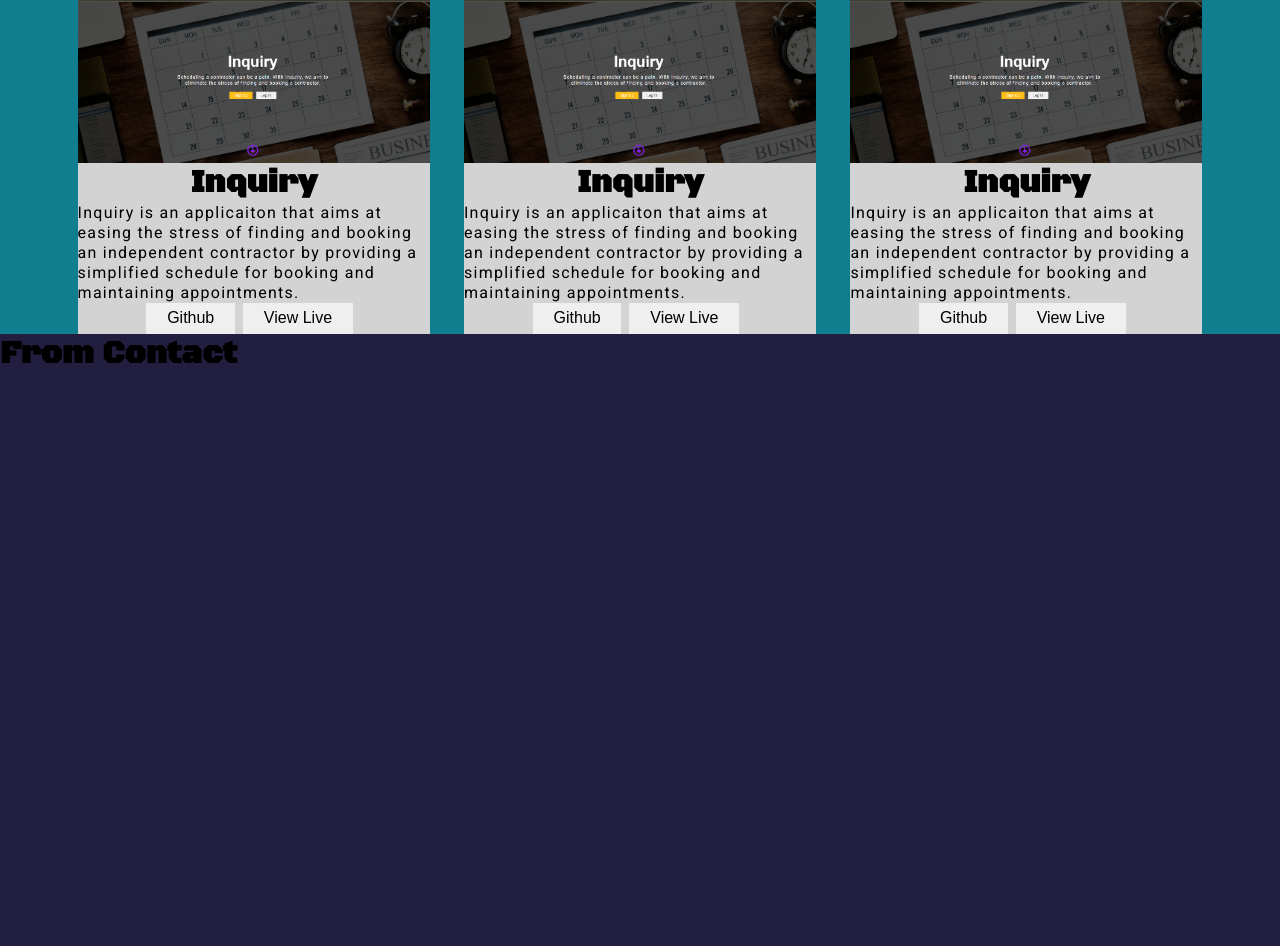
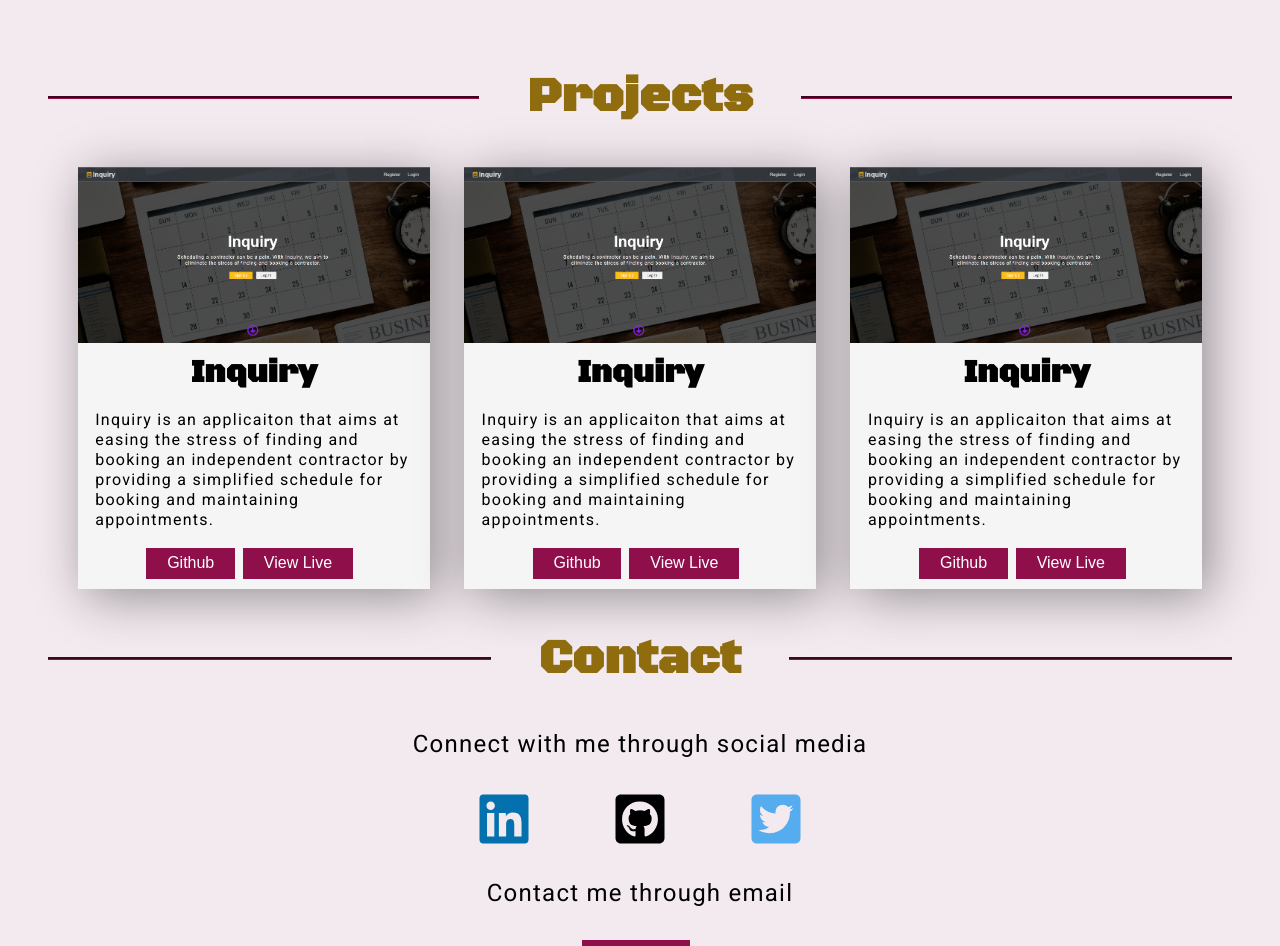
Before and after one commit to LeeTann/leetann-portfolio, a React (Create React App) app: page / in a window 1280 px wide. Shown: the part 1613-2559 px from the top of the page. Built offline with nearby package versions, Linux system fonts and the light colour scheme; the HTML template or start-up script is replaced by a standard one.

Commit message:
Updated on contact and project section

```diff
--- a/package.json
+++ b/package.json
@@ -8,6 +8,7 @@
     "@testing-library/user-event": "^7.2.1",
     "react": "^16.12.0",
     "react-dom": "^16.12.0",
+    "react-icons": "^3.8.0",
     "react-router-dom": "^5.1.2",
     "react-scripts": "3.3.0",
     "react-scroll": "^1.7.15"
--- a/src/App.css
+++ b/src/App.css
@@ -9,11 +9,14 @@ html {
 
 body {
   font-size: 1rem;
+  background-color: rgba(243, 234, 240, 0.952)
 }
 
 p {
+  font-family: 'Roboto', sans-serif;
   line-height: 1.25;
   letter-spacing: 1.25px;
+
 }
 
 a {
@@ -21,7 +24,7 @@ a {
 }
 
 a:hover {
-  color: black;
+  transition: ease-in-out .25s;
 }
 
 .navbar a {
@@ -48,10 +51,26 @@ img {
   font-size: 1rem;
   margin-right: 0.5rem;
   outline: none;
+  background-color: var(--primary-color);
 }
 
 .btn:hover {
-  opacity: 0.8;
+  opacity: 0.9;
+  background-color: var(--secondary-color);
+}
+
+h3 {
+  margin: 40px 0;
+  display: flex;
+  font-size: 3rem;
+  color: var(--secondary-color)
+}
+
+h3:before, h3:after {
+  content: '';
+  flex: 1;
+  border-bottom: groove 3px var(--primary-color);
+  margin: auto 1em;
 }
 
 @media (max-width: 800px) {
--- a/src/components/about/About.js
+++ b/src/components/about/About.js
@@ -4,8 +4,10 @@ import './about.css'
 export default function About() {
     return (
         <div className="about">
-            <h1>From About</h1>
-            <p>Hi. My Name is Lee. I'm a full-stack developer. I build stuff.</p>
+            <h3>About</h3>
+            <div className="about-container">
+                <p>Hi. My Name is Lee. I'm a full-stack developer. I build stuff.</p>
+            </div>
         </div>
     )
 }
--- a/src/components/about/about.css
+++ b/src/components/about/about.css
@@ -1,8 +1,10 @@
-p {
-    font-family: 'Roboto', sans-serif;
-}
-
 .about {
     width: 100%;
     height: 100vh;
 }
+
+.about-container {
+    max-width: 1200px;
+    margin: 0 10%;
+    color: red;
+}
--- a/src/components/contact/Contact.js
+++ b/src/components/contact/Contact.js
@@ -1,10 +1,30 @@
 import React from 'react'
+import { FaLinkedin, FaGithubSquare, FaTwitterSquare} from 'react-icons/fa'
 import './contact.css'
 
 export default function Contact() {
     return (
         <div className="contact">
-            <h1>From Contact</h1>
+            <h3 className="header">Contact</h3>
+            <div className="contact-container">
+                <p>Connect with me through social media</p>
+                <div className="social-media">
+                    <a href="https://www.linkedin.com/in/lee-tann-9a3769199/" target="_blank" className="fa-linkedin">
+                        <FaLinkedin />
+                    </a>
+                    <a href="https://github.com/LeeTann" target="_blank" className="fa-github">
+                        <FaGithubSquare />
+                    </a>
+                    <a href="https://twitter.com/LeeTann2" target="_blank" className="fa-twitter">
+                        <FaTwitterSquare />
+                    </a>
+                </div>
+                <p className="contact-me">Contact me through email</p>
+                <a href="mailto:leeroyleeroy18@gmail.com" target="_blank">
+                    <button className="btn contact-btn">Email Me</button>
+                </a>
+            </div>
+
         </div>
     )
 }
--- a/src/components/contact/contact.css
+++ b/src/components/contact/contact.css
@@ -1,5 +1,59 @@
 .contact {
-    background-color: #221e3f;
     width: 100%;
-    height: 100vh;
+    height: auto;
+    margin-bottom: 5%;
 }
+
+.contact-container {
+    max-width: 1200px;
+    margin: 0 auto;
+    text-align: center;
+}
+
+.contact-container p {
+    font-size: 24px;
+}
+
+.social-media {
+    margin: 2rem 0;
+    display: flex;
+    justify-content: center;
+    align-content: center;
+    font-size: 3.5rem;
+}
+
+.fa-linkedin {
+    color:#0271ae;
+}
+.fa-linkedin :hover {
+    color: whitesmoke;
+    background-color:#0271ae;
+    transition: ease-in-out .4s;
+    border-radius: 5px;
+}
+
+.fa-github {
+    color:#000000;
+    margin: 0 5rem;
+}
+.fa-github :hover {
+    color: whitesmoke;
+    background-color:#000000;
+    transition: ease-in-out .4s;
+    border-radius: 5px;
+}
+
+.fa-twitter {
+    color:#55ACEE;
+}
+.fa-twitter :hover {
+    color: whitesmoke;
+    background-color:#55ACEE;
+    transition: ease-in-out .4s;
+    border-radius: 5px;
+}
+
+.contact-me {
+    margin-top: -20px;
+    margin-bottom: 2rem;
+}
--- a/src/components/nav/nav.css
+++ b/src/components/nav/nav.css
@@ -33,6 +33,11 @@ li {
     margin: 0 20px;
     font-size: 24px;
 }
-a {
+
+.nav-item {
     color: whitesmoke;
 }
+.nav-item :hover {
+    color: black;
+    transition: ease-in-out .25s;
+}
--- a/src/components/projects/Projects.js
+++ b/src/components/projects/Projects.js
@@ -4,14 +4,15 @@ import './projects.css'
 export default function Projects() {
     return (
         <div className="projects">
-            <div className="card-wrapper">
+            <h3>Projects</h3>
+            <div className="cards-container">
                 <div className="card">
                     <img src="images/inquiry.png" alt="card img" className="card-img" />
                     <h1>Inquiry</h1>
                     <p>Inquiry is an applicaiton that aims at easing the stress of finding and booking an independent contractor by
                         providing a simplified schedule for booking and maintaining appointments.
                     </p>
-                    <div>
+                    <div className="btn-container">
                         <button className="btn">Github</button>
                         <button className="btn">View Live</button>
                     </div>
@@ -22,7 +23,7 @@ export default function Projects() {
                     <p>Inquiry is an applicaiton that aims at easing the stress of finding and booking an independent contractor by
                         providing a simplified schedule for booking and maintaining appointments.
                     </p>
-                    <div>
+                    <div className="btn-container">
                         <button className="btn">Github</button>
                         <button className="btn">View Live</button>
                     </div>
@@ -33,7 +34,7 @@ export default function Projects() {
                     <p>Inquiry is an applicaiton that aims at easing the stress of finding and booking an independent contractor by
                         providing a simplified schedule for booking and maintaining appointments.
                     </p>
-                    <div>
+                    <div className="btn-container">
                         <button className="btn">Github</button>
                         <button className="btn">View Live</button>
                     </div>
--- a/src/components/projects/projects.css
+++ b/src/components/projects/projects.css
@@ -1,10 +1,9 @@
 .projects {
     width: 100%;
-    /* height: 100vh; */
-    background-color: var(--accent-color);
+    height: 100%;
 }
 
-.card-wrapper {
+.cards-container {
     display: flex;
     align-items: center;
     align-content: center;
@@ -22,8 +21,10 @@
     flex-direction: column;
     align-items: center;
     justify-content: center;
-    background-color: lightgrey;
+    background-color: whitesmoke;
     height: auto;
+    box-shadow: .5rem .5rem 3rem rgba(0,0,0,0.4);
+    transition: 0.9s;
 }
 
 .card-img {
@@ -31,3 +32,19 @@
     height: 100%;
     /* object-fit: cover; */
 }
+
+.card h1 {
+    margin-top: 10px;
+}
+
+.card p {
+    margin: 5%;
+}
+
+.btn-container {
+    margin-bottom: 10px;
+}
+
+.btn {
+    color: white;
+}
```
Also changed, not shown: src/App.js (line endings or trailing spaces), 1 other file (tests, documents, lock files or other folders).
